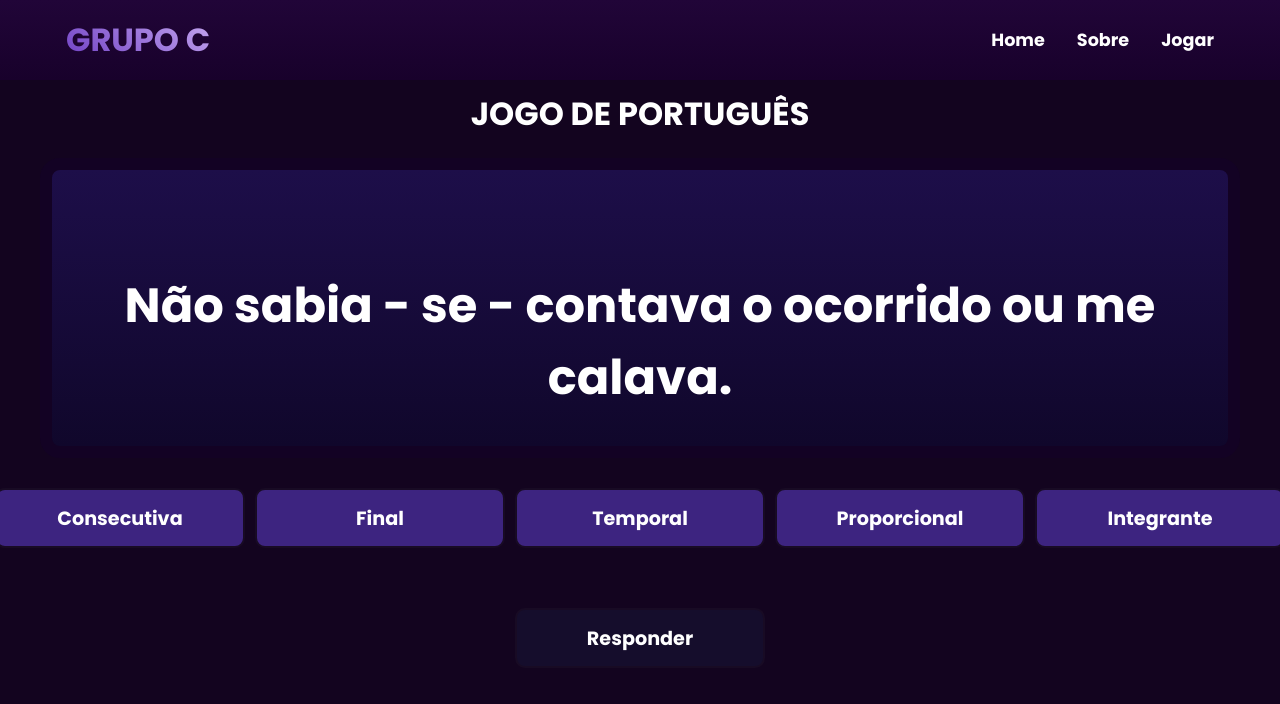
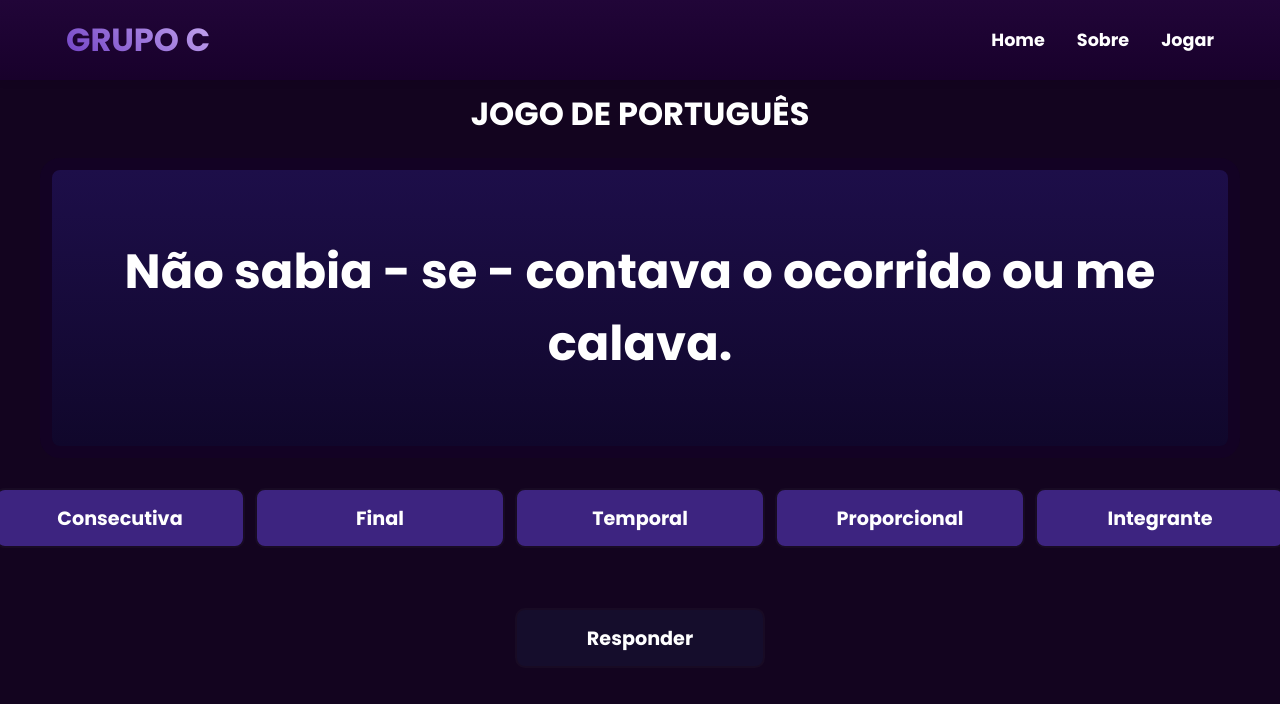
Before and after one commit to Felipe-Sena/JogoDePortugues, a plain HTML site: page jogo.html in a window 1280 px wide. Drawn offline with Linux system fonts and the light colour scheme.

Commit message:
Added the mighty box shadow! And also centered some text

```diff
--- a/styles.css
+++ b/styles.css
@@ -17,6 +17,7 @@
     font-size: 1.2rem;
     position: sticky;
     top: 0;
+    box-shadow: 0 0 10px rgba(0,0,0,0.1);
     z-index: 999;
 }
 
@@ -69,6 +70,7 @@
     padding: 0 1rem;
     height: 100%;
     font-weight: 520;
+    transition: all 0.3s ease;
 }
 
 .navbar_links:hover {
@@ -244,6 +246,7 @@ ul {
 }
 
 .main_vp {
+    display: table;
     height: 300px;
     width: 1200px;
     background-color: #10072b;
@@ -254,8 +257,10 @@ ul {
 }
 
 #prompt {
+    display: table-cell;
+    vertical-align: middle;
     text-align: center;
-    padding-top: 100px;
+    padding: 0 50px 0px 50px;
     font-size: 3rem;
     font-weight: 700;
 }
```
